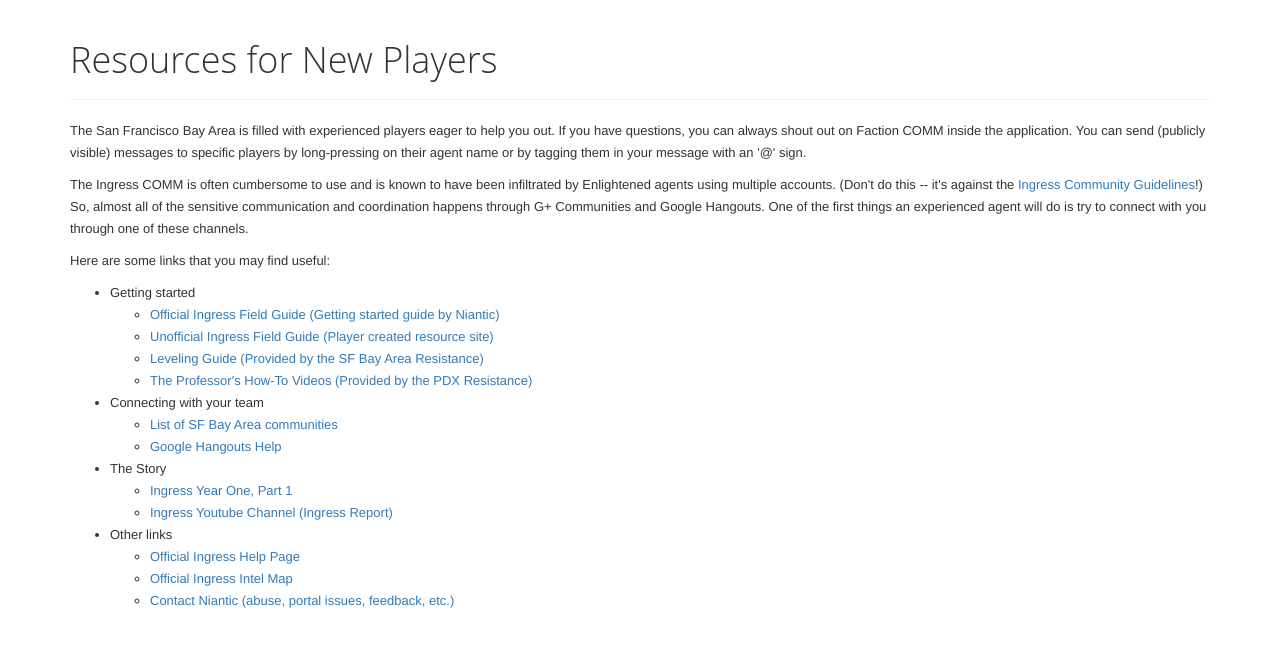
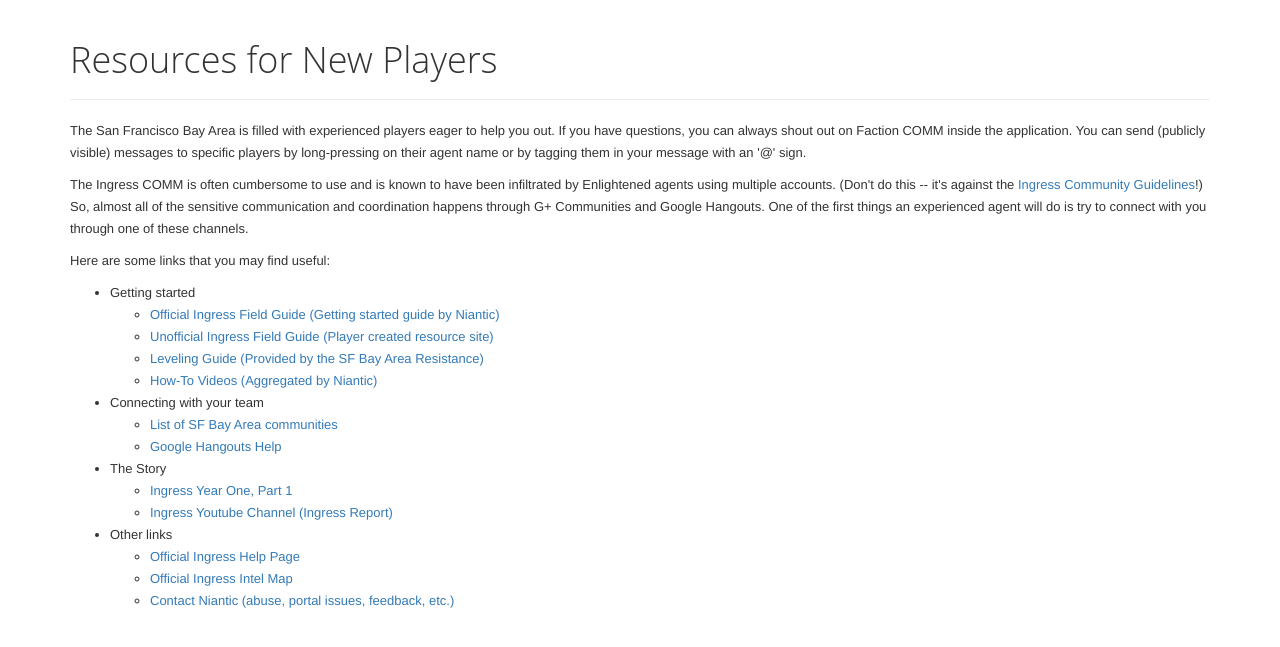
Before and after one commit to balshor/sfbay.resists.org, a Jekyll site: the page built from help/index.html, in a window 1280 px wide. Shown: the top 647 px of the page. Built offline with Jekyll 4.4.1, drawn with Linux system fonts in a browser that asks for light colours; nearby versions of some CDN libraries.

Commit message:
Update video link to point to the official youtube channel list.

```diff
--- a/help/index.html
+++ b/help/index.html
@@ -26,7 +26,7 @@
         <a href="https://docs.google.com/document/d/1yr-eRW0D_715RICg3UkA6ang1tngh2HEs_OIwHGmYp8/edit">Leveling Guide (Provided by the SF Bay Area Resistance)</a>
       </li>
       <li>
-        <a href="http://www.youtube.com/playlist?list=PLpGLMo7n5eBHkblB_GC_Jd-uSh3qIWf4v">The Professor's How-To Videos (Provided by the PDX Resistance)</a>
+        <a href="http://www.youtube.com/playlist?list=PLDEUWItbkQ5_z4i_FBLfjEGOz9uyFZE4c">How-To Videos (Aggregated by Niantic)</a>
       </li>
     </ul>
     <li>Connecting with your team</li>
```
